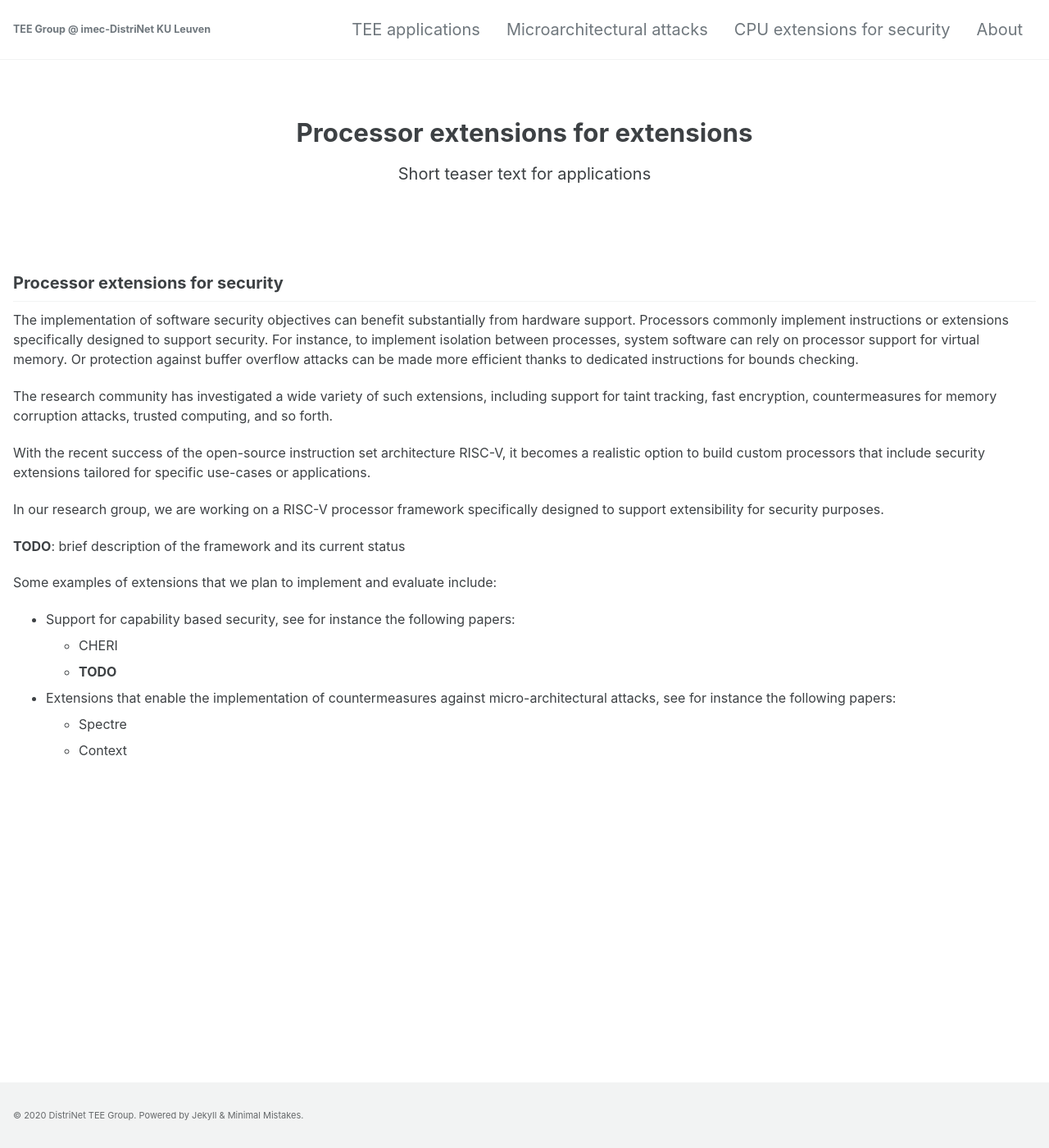
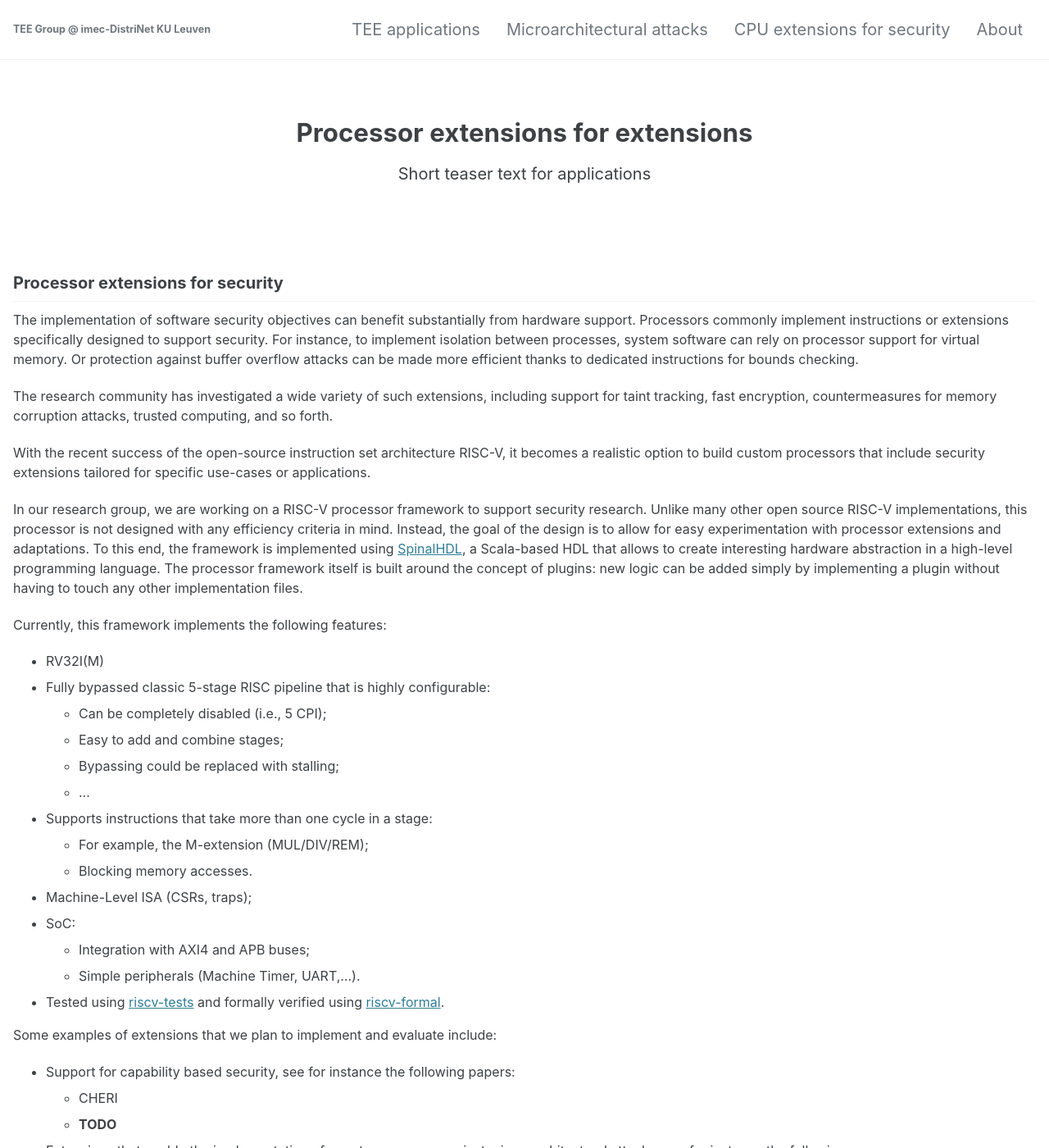
Before and after one commit to dnet-tee/dnet-tee.github.io, a Jekyll site: the page built from _pages/hwsw-codesign.md, in a window 1280 px wide and 1400 px high. Shown: the whole window at 82% size. Built offline with Jekyll 4.4.1, drawn with Linux system fonts in a browser that asks for light colours; cached includes are drawn as plain includes; nearby versions of some CDN libraries.

Commit message:
Add brief description of CPU framework and its features

```diff
--- a/_pages/hwsw-codesign.md
+++ b/_pages/hwsw-codesign.md
@@ -32,10 +32,33 @@ With the recent success of the open-source instruction set architecture RISC-V,
 becomes a realistic option to build custom processors that include security extensions
 tailored for specific use-cases or applications.
 
-In our research group, we are working on a RISC-V processor framework specifically
-designed to support extensibility for security purposes.
+In our research group, we are working on a RISC-V processor framework to support
+security research. Unlike many other open source RISC-V implementations, this
+processor is not designed with any efficiency criteria in mind. Instead, the
+goal of the design is to allow for easy experimentation with processor
+extensions and adaptations. To this end, the framework is implemented using
+[SpinalHDL](https://github.com/SpinalHDL), a Scala-based HDL that allows to
+create interesting hardware abstraction in a high-level programming language.
+The processor framework itself is built around the concept of plugins: new logic
+can be added simply by implementing a plugin without having to touch any other
+implementation files.
 
-**TODO**: brief description of the framework and its current status
+Currently, this framework implements the following features:
+- RV32I(M)
+- Fully bypassed classic 5-stage RISC pipeline that is highly configurable:
+  - Can be completely disabled (i.e., 5 CPI);
+  - Easy to add and combine stages;
+  - Bypassing could be replaced with stalling;
+  - ...
+- Supports instructions that take more than one cycle in a stage:
+  - For example, the M-extension (MUL/DIV/REM);
+  - Blocking memory accesses.
+- Machine-Level ISA (CSRs, traps);
+- SoC:
+  - Integration with AXI4 and APB buses;
+  - Simple peripherals (Machine Timer, UART,...).
+- Tested using [riscv-tests](https://github.com/riscv/riscv-tests) and formally
+  verified using [riscv-formal](https://github.com/SymbioticEDA/riscv-formal).
 
 Some examples of extensions that we plan to implement and evaluate include:
 
```
